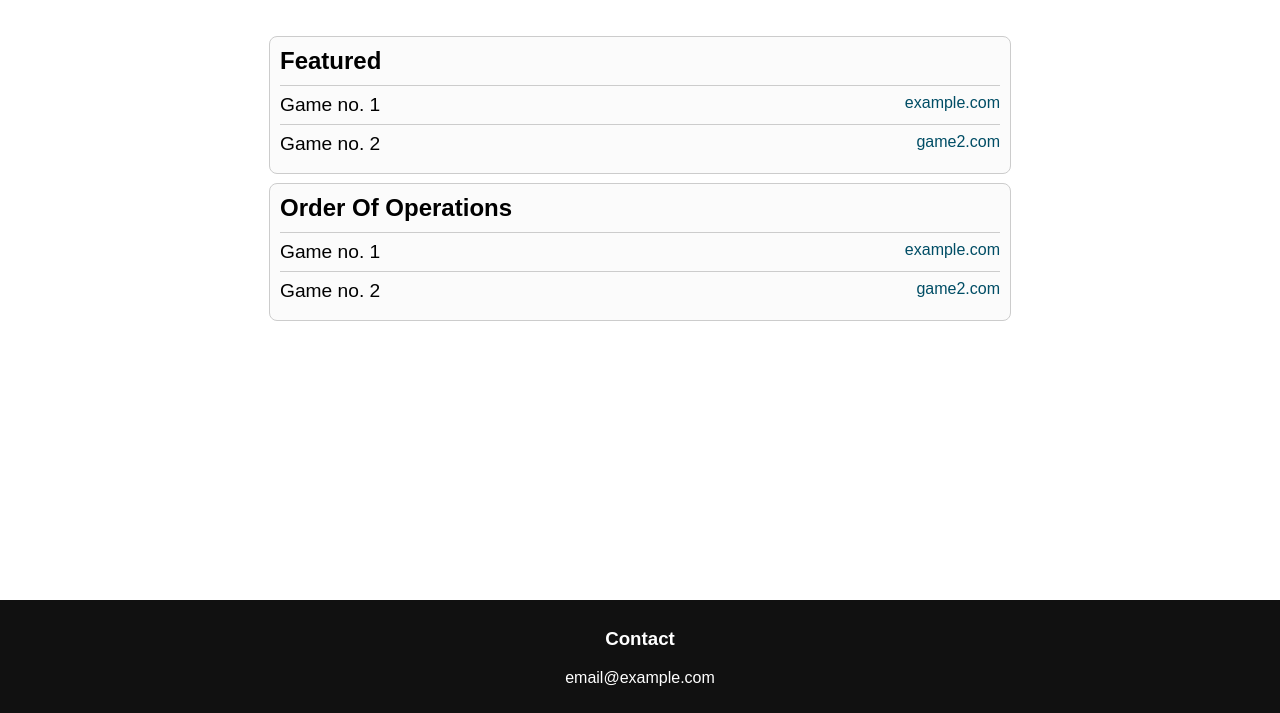
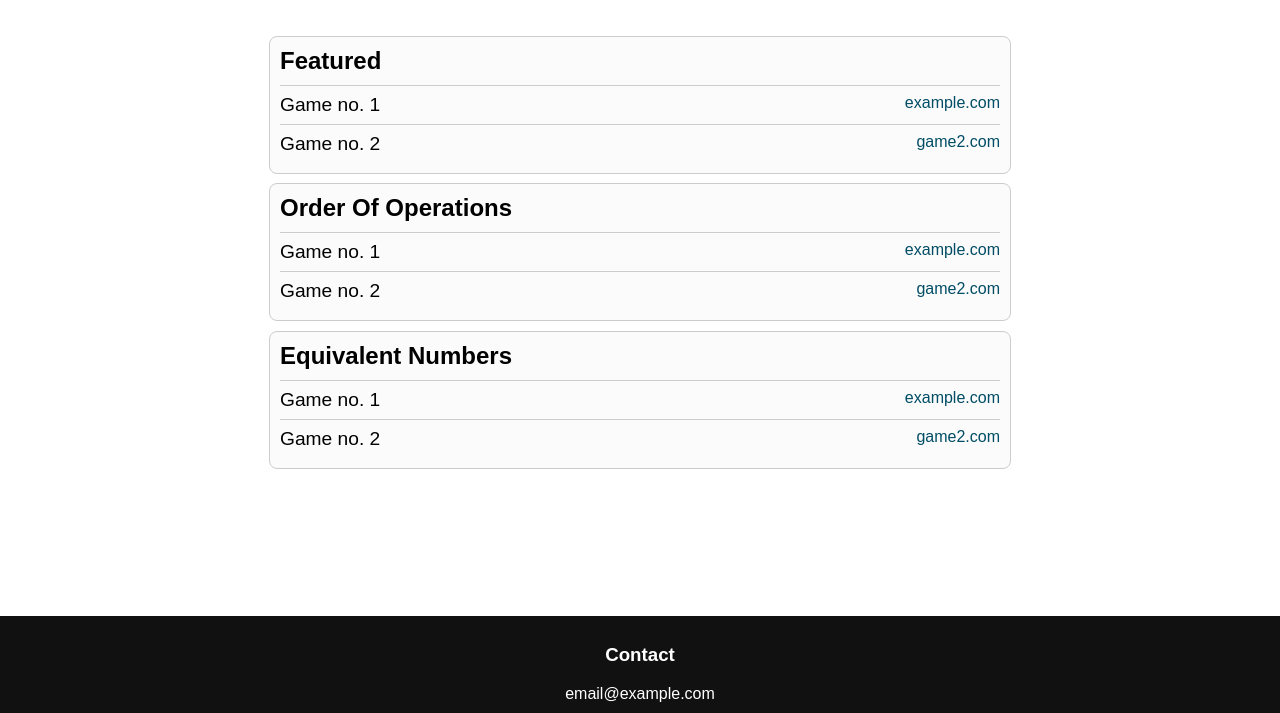
Before and after one commit to rainnfx/BoringMathGames, a plain HTML site: page index.html in a window 1280 px wide. Shown: the part 87-800 px from the top of the page. Drawn offline with Linux system fonts and the light colour scheme.

Commit message:
We should probably save this?

```diff
--- a/index.html
+++ b/index.html
@@ -36,13 +36,34 @@
 
     </div>
 
+    <div class="section">
+      <div class="sectionTitle">Equivalent Numbers</div>
+      <div class="game">
+        <span class="gameTitle">Game no. 1</span><a class="gameLink" href="https://example.com">example.com</a>
+      </div>
+      <div class="game">
+        <span class="gameTitle">Game no. 2</span><a class="gameLink" href="https://example.com">game2.com</a>
+      </div>
+
+    </div>
+
 
   </div>
   <footer>
-    <div class="contact-section">
+    <div class="footer-content">
       <h3>Contact</h3>
-      <p>email@example.com</p>
+      <a style="text-decoration: none; color: #fff" href="mailto:email@example.com">email@example.com</a>
+
+      </a>
     </div>
+
   </footer>
 </body>
 </html>
+<!--
+how should we plug our github
+maybe add a github icon below the conatct button? or just a link that says "GitHub"?
+yeah, we need to make a distinction from "this is the teachers email" and, "this is who made it"
+yeah
+a what a to do, to code to-day, at a quarter or 2 past 2
+i dont understand the english--!>
--- a/style.css
+++ b/style.css
@@ -95,6 +95,7 @@ footer {
 }
 
 .footer-content {
-  display: flex;
-  justify-content: space-between;
+    text-align: center;
+
+
 }
```
Also changed, not shown: 1 other file.
